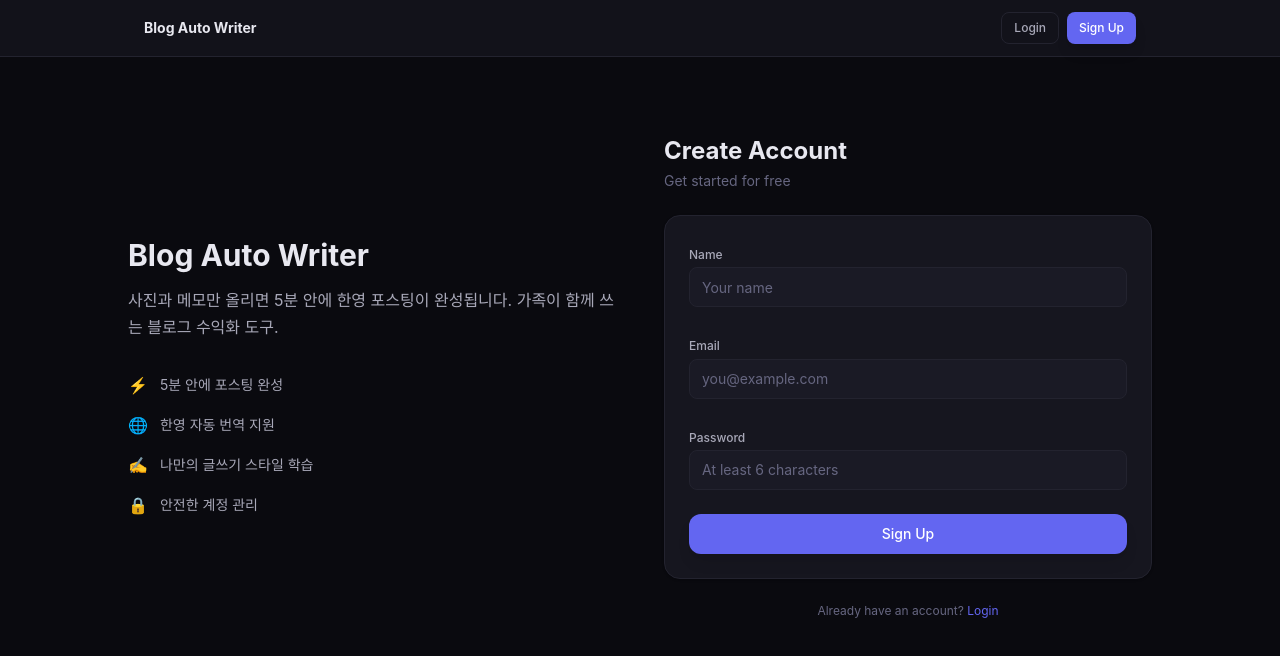
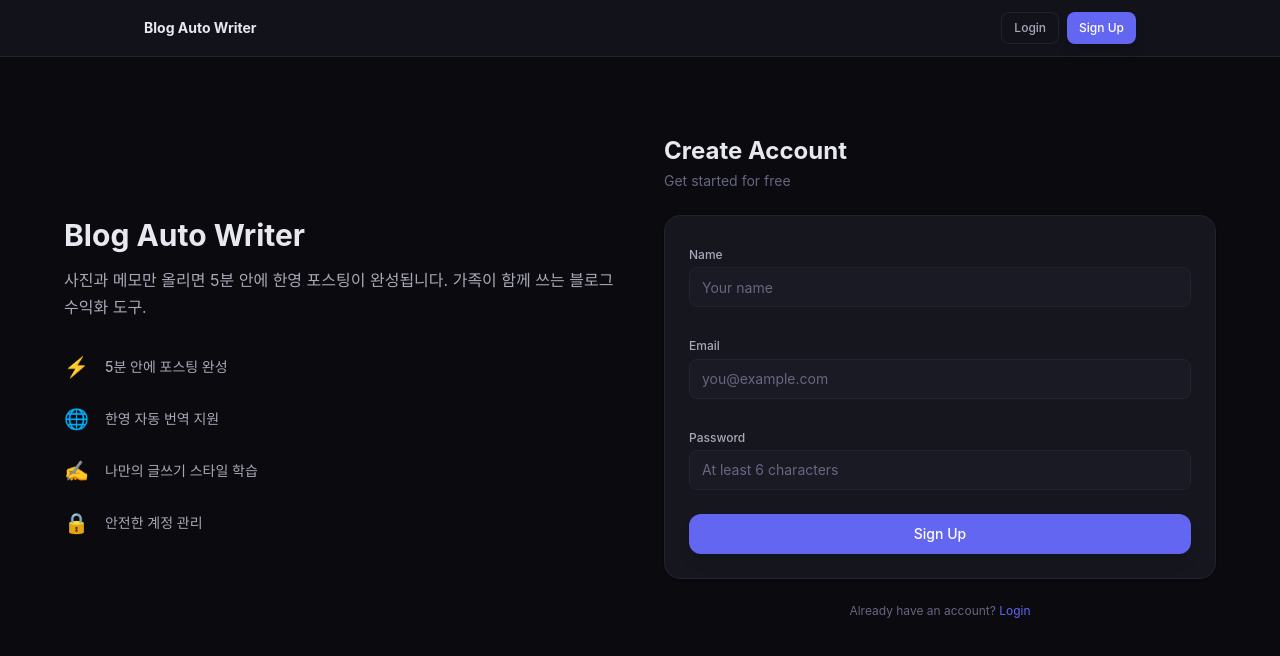
Before and after one commit to alswp006/blog-auto-writer, a Next.js app: page /signup in a window 1280 px wide. Shown: the top 656 px of the page. Built offline with nearby package versions, Linux system fonts and the light colour scheme; no server answers.

Commit message:
fix: visual UI improvements (round 2)

```diff
--- a/src/app/(app)/onboarding/profile/page.tsx
+++ b/src/app/(app)/onboarding/profile/page.tsx
@@ -28,7 +28,7 @@ function LoadingSkeleton() {
   return (
     <section className="w-full py-20">
       <div className="max-w-6xl mx-auto px-4 md:px-6 lg:px-8">
-        <div className="max-w-lg mx-auto animate-pulse space-y-6">
+        <div className="max-w-2xl mx-auto animate-pulse space-y-6">
           <div>
             <div className="h-7 bg-[var(--bg-elevated)] rounded w-48" />
             <div className="h-4 bg-[var(--bg-elevated)] rounded w-64 mt-2" />
@@ -123,7 +123,7 @@ export default function OnboardingProfilePage() {
   return (
     <section className="w-full py-20">
       <div className="max-w-6xl mx-auto px-4 md:px-6 lg:px-8">
-        <div className="max-w-lg mx-auto space-y-6">
+        <div className="max-w-2xl mx-auto space-y-6">
           <div>
             <h1 className="text-2xl font-bold">
               {hasProfile ? "프로필 수정" : "프로필 설정"}
--- a/src/app/(app)/style-profiles/page.tsx
+++ b/src/app/(app)/style-profiles/page.tsx
@@ -327,7 +327,7 @@ export default function StyleProfilesPage() {
         </div>
 
         {/* Create form + contextual info */}
-        <div className="grid grid-cols-1 lg:grid-cols-2 gap-8 items-start">
+        <div className="grid grid-cols-1 lg:grid-cols-2 gap-6 items-start">
           <div className="space-y-4">
             <CreateForm onCreated={fetchProfiles} />
             {error && (
--- a/src/app/dashboard/page.tsx
+++ b/src/app/dashboard/page.tsx
@@ -50,7 +50,7 @@ export default async function DashboardPage() {
   const publishedPlatforms = publishHistoryModel.getPublishedPlatformsByPostIds(posts.map((p) => p.id));
 
   return (
-    <div className="max-w-5xl mx-auto px-4 md:px-6 lg:px-8 py-8 space-y-8">
+    <div className="max-w-6xl mx-auto px-4 md:px-6 lg:px-8 py-8 space-y-8">
       {/* Header */}
       <div className="flex items-center justify-between">
         <div>
--- a/src/app/login/page.tsx
+++ b/src/app/login/page.tsx
@@ -56,24 +56,24 @@ function LoginForm() {
 
   return (
     <div className="flex items-center justify-center min-h-[80vh] px-6 py-12">
-      <div className="w-full max-w-5xl grid grid-cols-1 lg:grid-cols-2 gap-12 items-center">
+      <div className="w-full max-w-6xl grid grid-cols-1 lg:grid-cols-2 gap-12 items-center">
         {/* Left: Branding */}
-        <div className="hidden lg:flex flex-col gap-8">
+        <div className="flex flex-col gap-8">
           <div>
             <h2 className="text-3xl font-bold text-[var(--text)] leading-tight">Blog Auto Writer</h2>
             <p className="mt-3 text-[var(--text-secondary)] leading-[1.7]">
               사진과 메모만 올리면 5분 안에 한영 포스팅이 완성됩니다. 가족이 함께 쓰는 블로그 수익화 도구.
             </p>
           </div>
-          <ul className="space-y-4">
+          <ul className="space-y-6">
             {[
               { icon: "⚡", text: "5분 안에 포스팅 완성" },
               { icon: "🌐", text: "한영 자동 번역 지원" },
               { icon: "✍️", text: "나만의 글쓰기 스타일 학습" },
             ].map((item) => (
-              <li key={item.text} className="flex items-center gap-3 text-sm text-[var(--text-secondary)]">
-                <span className="text-base">{item.icon}</span>
-                {item.text}
+              <li key={item.text} className="flex items-center gap-4 text-sm text-[var(--text-secondary)]">
+                <span className="text-xl shrink-0">{item.icon}</span>
+                <span className="font-medium">{item.text}</span>
               </li>
             ))}
           </ul>
--- a/src/app/signup/page.tsx
+++ b/src/app/signup/page.tsx
@@ -47,25 +47,25 @@ export default function SignupPage() {
 
   return (
     <div className="flex items-center justify-center min-h-[80vh] px-6 py-12">
-      <div className="w-full max-w-5xl grid grid-cols-1 lg:grid-cols-2 gap-12 items-center">
+      <div className="w-full max-w-6xl grid grid-cols-1 lg:grid-cols-2 gap-12 items-center">
         {/* Left: Branding */}
-        <div className="hidden lg:flex flex-col gap-8">
+        <div className="flex flex-col gap-8">
           <div>
             <h2 className="text-3xl font-bold text-[var(--text)] leading-tight">Blog Auto Writer</h2>
             <p className="mt-3 text-[var(--text-secondary)] leading-[1.7]">
               사진과 메모만 올리면 5분 안에 한영 포스팅이 완성됩니다. 가족이 함께 쓰는 블로그 수익화 도구.
             </p>
           </div>
-          <ul className="space-y-4">
+          <ul className="space-y-6">
             {[
               { icon: "⚡", text: "5분 안에 포스팅 완성" },
               { icon: "🌐", text: "한영 자동 번역 지원" },
               { icon: "✍️", text: "나만의 글쓰기 스타일 학습" },
               { icon: "🔒", text: "안전한 계정 관리" },
             ].map((item) => (
-              <li key={item.text} className="flex items-center gap-3 text-sm text-[var(--text-secondary)]">
-                <span className="text-base">{item.icon}</span>
-                {item.text}
+              <li key={item.text} className="flex items-center gap-4 text-sm text-[var(--text-secondary)]">
+                <span className="text-xl shrink-0">{item.icon}</span>
+                <span className="font-medium">{item.text}</span>
               </li>
             ))}
           </ul>
```
